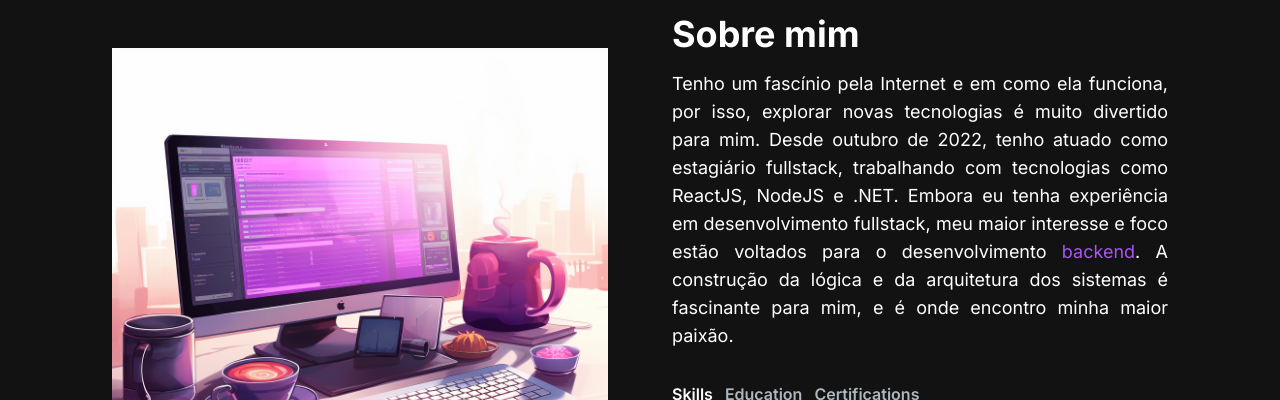
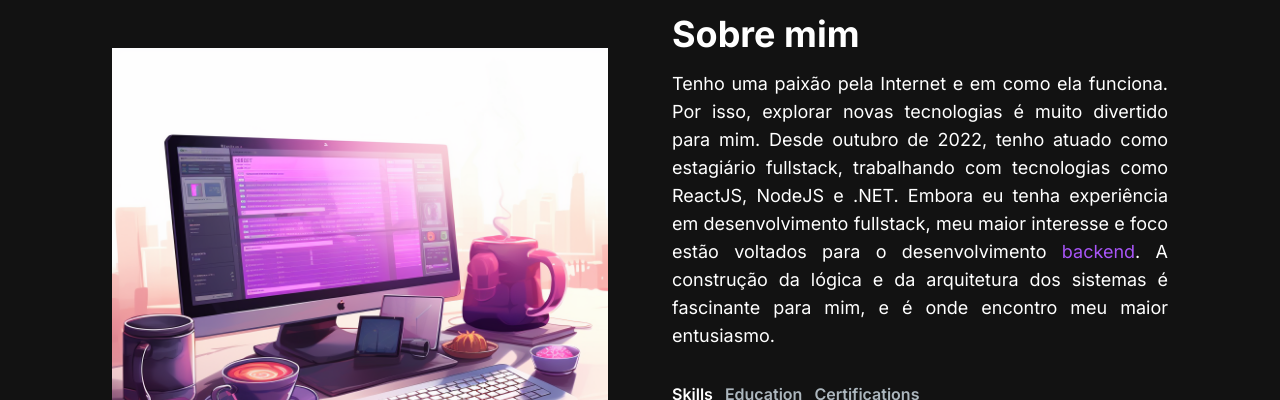
Before and after one commit to gaabrieltorres7/portfolio-gt, a Next.js app: page / in a window 1280 px wide. Shown: the part 690-1090 px from the top of the page. Built offline with nearby package versions, Linux system fonts and the light colour scheme.

Commit message:
refactor: about

```diff
--- a/src/app/components/AboutSection.tsx
+++ b/src/app/components/AboutSection.tsx
@@ -23,7 +23,7 @@ const TAB_DATA = [
     id: "education",
     content: (
       <ul className="list-disc pl-2">
-        <li>UNINASSAU, Ciência da Computação</li>
+        <li>Ciência da Computação, UNINASSAU</li>
       </ul>
     ),
   },
@@ -57,10 +57,10 @@ const AboutSection = () => {
         <div className="mt-4 md:mt-0 text-left flex flex-col h-full">
           <h2 className="text-4xl font-bold text-white mb-4">Sobre mim</h2>
           <p className="text-base lg:text-lg text-justify">
-          Tenho um fascínio pela Internet e em como ela funciona, por isso, explorar novas tecnologias é muito divertido para mim.
+          Tenho uma paixão pela Internet e em como ela funciona. Por isso, explorar novas tecnologias é muito divertido para mim.
           Desde outubro de 2022, tenho atuado como estagiário fullstack, trabalhando com tecnologias como ReactJS, NodeJS e .NET.
           Embora eu tenha experiência em desenvolvimento fullstack, meu maior interesse e foco estão voltados para o desenvolvimento <span className='text-purple-500'>backend</span>.
-          A construção da lógica e da arquitetura dos sistemas é fascinante para mim, e é onde encontro minha maior paixão.
+          A construção da lógica e da arquitetura dos sistemas é fascinante para mim, e é onde encontro meu maior entusiasmo.
           </p>
           <div className="flex flex-row justify-start mt-8">
             <TabButton
```
